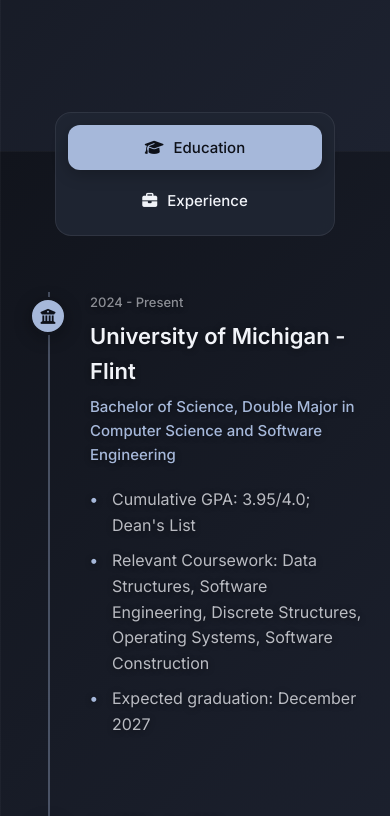
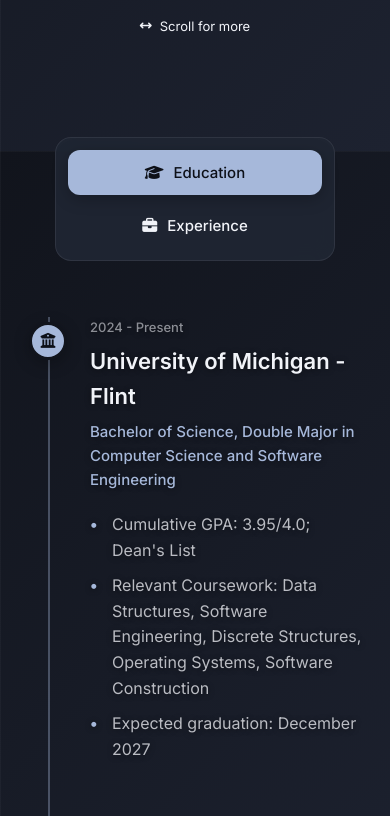
Before and after one commit to lucashill-dev/portfolio-website, a website built with Vite: page index.html in a window 390 px wide. Shown: the part 1537-2353 px from the top of the page. Built offline with nearby package versions, Linux system fonts and the light colour scheme; some packages are replaced by stand-ins of ours.

Commit message:
Add scroll hint to projects section

```diff
--- a/src/main.ts
+++ b/src/main.ts
@@ -9,7 +9,7 @@ import { initCardGlow } from './components/cardGlow';
 import { initHeadshotEasterEgg } from './components/headshotEasterEgg';
 import { initDevConsoleMessage } from './components/devConsole';
 import { renderHero } from './sections/hero';
-import { renderProjects, initProjectReportLinks } from './sections/projects';
+import { renderProjects, initProjectReportLinks, initProjectsScrollHint } from './sections/projects';
 import { renderExperience, initExperienceTabs } from './sections/experience';
 import { renderSkills } from './sections/skills';
 import { renderContact } from './sections/contact';
@@ -38,6 +38,7 @@ initScrollAnimations();
 initImageFadeIn();
 initCardGlow();
 initProjectReportLinks();
+initProjectsScrollHint();
 initHeadshotEasterEgg();
 initDevConsoleMessage();
 inject();
--- a/src/sections/projects.ts
+++ b/src/sections/projects.ts
@@ -62,7 +62,24 @@ export function renderProjects(): string {
       <div class="projects-grid">
         ${projects.map(renderProjectCard).join('')}
       </div>
+      <p class="projects-scroll-hint">
+        <i class="fa-solid fa-arrows-left-right" aria-hidden="true"></i>
+        <span>Scroll for more</span>
+      </p>
     </section>`;
+}
+
+export function initProjectsScrollHint(): void {
+  const grid = document.querySelector<HTMLElement>('.projects-grid');
+  const hint = document.querySelector<HTMLElement>('.projects-scroll-hint');
+  if (!grid || !hint) return;
+
+  const updateHint = () => {
+    hint.classList.toggle('visible', grid.scrollWidth > grid.clientWidth + 1);
+  };
+
+  updateHint();
+  window.addEventListener('resize', updateHint);
 }
 
 export function initProjectReportLinks(): void {
--- a/src/styles/sections/projects.css
+++ b/src/styles/sections/projects.css
@@ -24,6 +24,24 @@
 
 .projects-grid::-webkit-scrollbar-track {
     background: transparent;
+}
+
+.projects-scroll-hint {
+    display: none;
+    align-items: center;
+    justify-content: center;
+    gap: 8px;
+    margin-top: 4px;
+    font-size: 13px;
+    color: var(--text-muted);
+}
+
+.projects-scroll-hint.visible {
+    display: flex;
+}
+
+.projects-scroll-hint i {
+    font-size: 12px;
 }
 
 .project-card {
```
